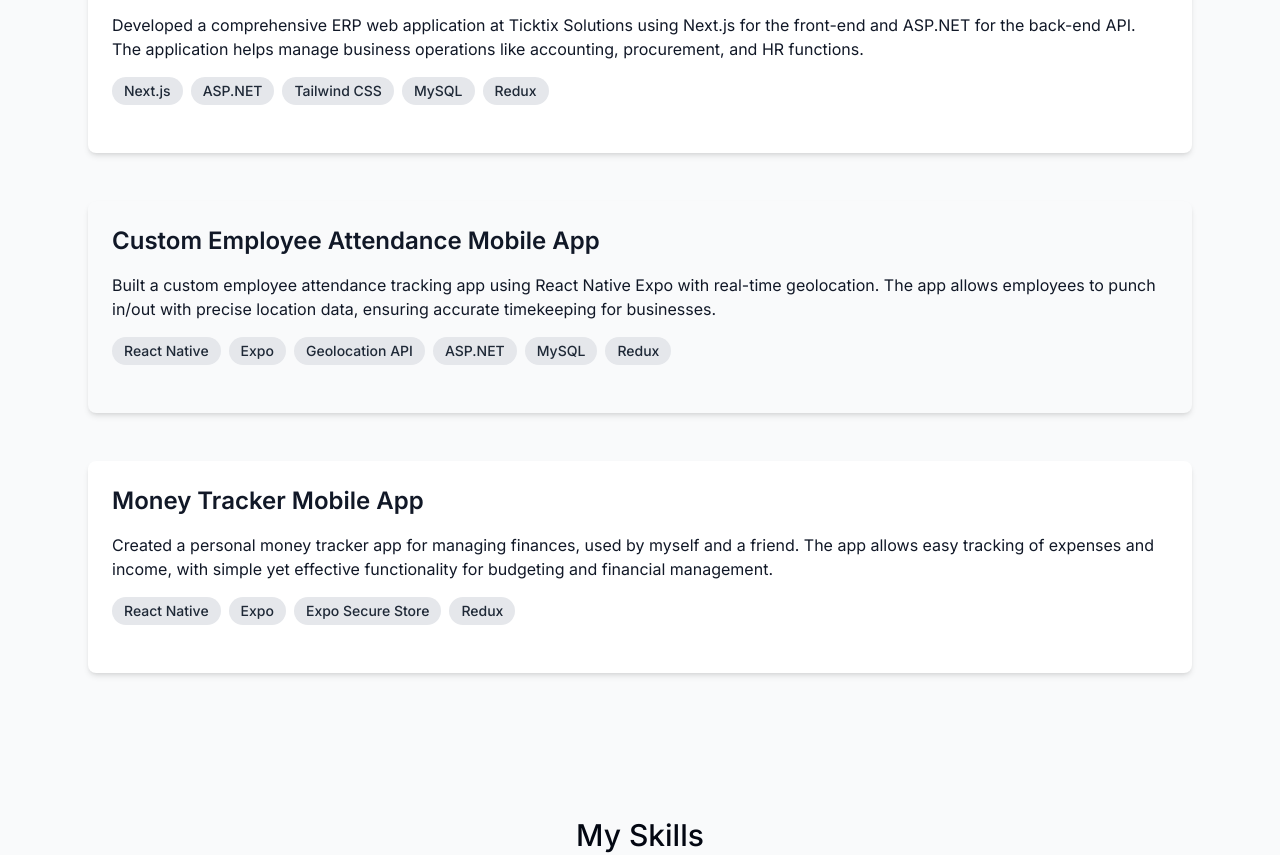
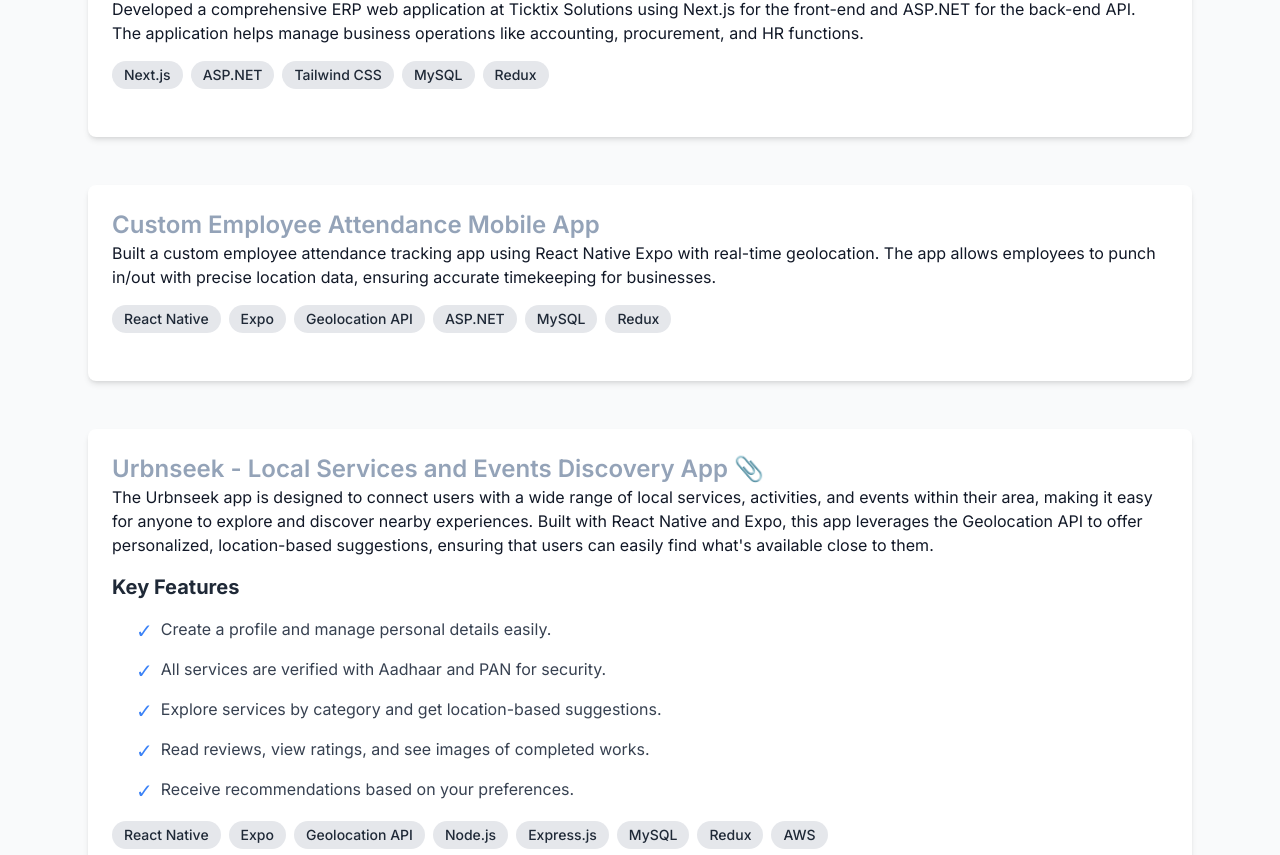
Before and after one commit to Vignesh2828/my-nextjs-portfolio, a Next.js app: page / in a window 1280 px wide. Shown: the part 1447-2302 px from the top of the page. Built offline with nearby package versions, Linux system fonts and the light colour scheme.

Commit message:
project addess

```diff
--- a/components/projects.tsx
+++ b/components/projects.tsx
@@ -6,6 +6,7 @@
 import { useInView } from "react-intersection-observer";
 import { projectsData } from "@/lib/data";
 import { useTheme } from "@/context/theme-context";
+import { FaGithub } from "react-icons/fa";
 
 export default function Projects() {
   const { ref } = useSectionInView("Projects", 0.5);
@@ -48,25 +49,85 @@
          <motion.div
          key={index}
          className={`p-6 rounded-lg shadow-md hover:shadow-lg transition-shadow duration-300 ${
-              theme === 'dark'
-                ? (index % 2 === 0 ? 'bg-gray-800 text-gray-200' : 'bg-gray-700 text-gray-300')
-                : (index % 2 === 0 ? 'bg-white text-gray-900' : 'bg-gray-50 text-gray-900')
+           theme === "dark" ? "bg-gray-800 text-gray-200" : "bg-white text-gray-900"
          }`}
          initial="hidden"
          animate={controls}
          variants={projectVariants}
        >
-            <h3 className={`text-2xl font-semibold mb-4`}>
-              {project.title}
-            </h3>
+
+            <a
+              href={project.link}
+              target="_blank"
+              rel="noopener noreferrer"
+              className="text-2xl font-semibold mb-4 text-slate-400 hover:text-slate-600 transition-colors duration-300"
+            >
+              <h3>{project.title}</h3>
+            </a>
+
             <p className="mb-4">{project.description}</p>
+
+            {Object.keys(project.keyFeatures).length > 0 && (
+              <>
+                <h5 className="text-xl font-bold mb-4 text-gray-800 dark:text-gray-200">
+                  Key Features
+                </h5>
+                <ul className="space-y-3 ml-6 mb-4">
+                  {project.keyFeatures["Simple Profile Creation"] && (
+                    <li className="flex items-start space-x-2">
+                      <span className="text-blue-500 text-xl">✓</span>
+                      <span className="text-gray-700 dark:text-gray-300">
+                        Create a profile and manage personal details easily.
+                      </span>
+                    </li>
+                  )}
+                  {project.keyFeatures["Verified Services"] && (
+                    <li className="flex items-start space-x-2">
+                      <span className="text-blue-500 text-xl">✓</span>
+                      <span className="text-gray-700 dark:text-gray-300">
+                        All services are verified with Aadhaar and PAN for
+                        security.
+                      </span>
+                    </li>
+                  )}
+                  {project.keyFeatures["Service Discovery and Categories"] && (
+                    <li className="flex items-start space-x-2">
+                      <span className="text-blue-500 text-xl">✓</span>
+                      <span className="text-gray-700 dark:text-gray-300">
+                        Explore services by category and get location-based
+                        suggestions.
+                      </span>
+                    </li>
+                  )}
+                  {project.keyFeatures["Service Reviews and Ratings"] && (
+                    <li className="flex items-start space-x-2">
+                      <span className="text-blue-500 text-xl">✓</span>
+                      <span className="text-gray-700 dark:text-gray-300">
+                        Read reviews, view ratings, and see images of completed
+                        works.
+                      </span>
+                    </li>
+                  )}
+                  {project.keyFeatures["Recommended Services"] && (
+                    <li className="flex items-start space-x-2">
+                      <span className="text-blue-500 text-xl">✓</span>
+                      <span className="text-gray-700 dark:text-gray-300">
+                        Receive recommendations based on your preferences.
+                      </span>
+                    </li>
+                  )}
+                </ul>
+              </>
+            )}
 
             <div className="flex flex-wrap items-center mb-4">
               {project.techStack.map((tech, techIndex) => (
                 <span
                   key={techIndex}
                   className={`text-sm font-medium mr-2 mb-2 px-3 py-1 rounded-full ${
-                    theme === 'dark' ? 'bg-gray-700 text-gray-200' : 'bg-gray-200 text-gray-800'
+                    theme === "dark"
+                      ? "bg-gray-700 text-gray-200"
+                      : "bg-gray-200 text-gray-800"
                   }`}
                 >
                   {tech}
@@ -74,16 +135,16 @@
               ))}
             </div>
 
-            {project.link && (
+            {/* {project.link && (
               <a
                 href={project.link}
                 target="_blank"
                 rel="noopener noreferrer"
                 className="text-blue-600 hover:text-blue-800 transition-colors"
               >
-                View Project
+                <FaGithub className="text-2xl" />
               </a>
-            )}
+            )} */}
           </motion.div>
         ))}
       </div>
--- a/lib/data.ts
+++ b/lib/data.ts
@@ -82,23 +82,40 @@
     description:
       "Developed a comprehensive ERP web application at Ticktix Solutions using Next.js for the front-end and ASP.NET for the back-end API. The application helps manage business operations like accounting, procurement, and HR functions.",
     techStack: ["Next.js", "ASP.NET", "Tailwind CSS", "MySQL", "Redux"],
-    link: "",
+    keyFeatures: {},
+    link: ""
   },
   {
     title: "Custom Employee Attendance Mobile App",
     description:
       "Built a custom employee attendance tracking app using React Native Expo with real-time geolocation. The app allows employees to punch in/out with precise location data, ensuring accurate timekeeping for businesses.",
     techStack: ["React Native", "Expo", "Geolocation API", "ASP.NET", "MySQL", "Redux"],
-    link: "",
+    keyFeatures: {},
+    link: ""
+  },
+  {
+    title: "Urbnseek - Local Services and Events Discovery App 📎",
+    description:
+      "The Urbnseek app is designed to connect users with a wide range of local services, activities, and events within their area, making it easy for anyone to explore and discover nearby experiences. Built with React Native and Expo, this app leverages the Geolocation API to offer personalized, location-based suggestions, ensuring that users can easily find what's available close to them.",
+    keyFeatures: {
+      "Simple Profile Creation": "Users can create a profile and view their personal information with a few simple steps.",
+      "Verified Services": "All services are 100% verified. Service providers complete Aadhaar and PAN verification to ensure authenticity.",
+      "Service Discovery and Categories": "Users can explore services by category and use location-based suggestions to find relevant options nearby.",
+      "Service Reviews and Ratings": "Detailed reviews, ratings, and images of recently completed works are available for each service.",
+      "Recommended Services": "Users receive suggestions for related services based on their preferences and browsing history."
+    },
+    techStack: ["React Native", "Expo", "Geolocation API", "Node.js", "Express.js", "MySQL", "Redux", "AWS"],
+    link: "https://www.urbnseek.online"
   },
   {
     title: "Money Tracker Mobile App",
     description:
       "Created a personal money tracker app for managing finances, used by myself and a friend. The app allows easy tracking of expenses and income, with simple yet effective functionality for budgeting and financial management.",
     techStack: ["React Native", "Expo", "Expo Secure Store", "Redux"],
-    link: "",
-  },
-] as const;
+    keyFeatures: {},
+    link: ""
+  }
+];
 
 export const skillsData1 = [
   { name: "HTML", logo: "/skillLogo/html.png" },
```
Lines whose indentation alone changed are shown as unchanged.
